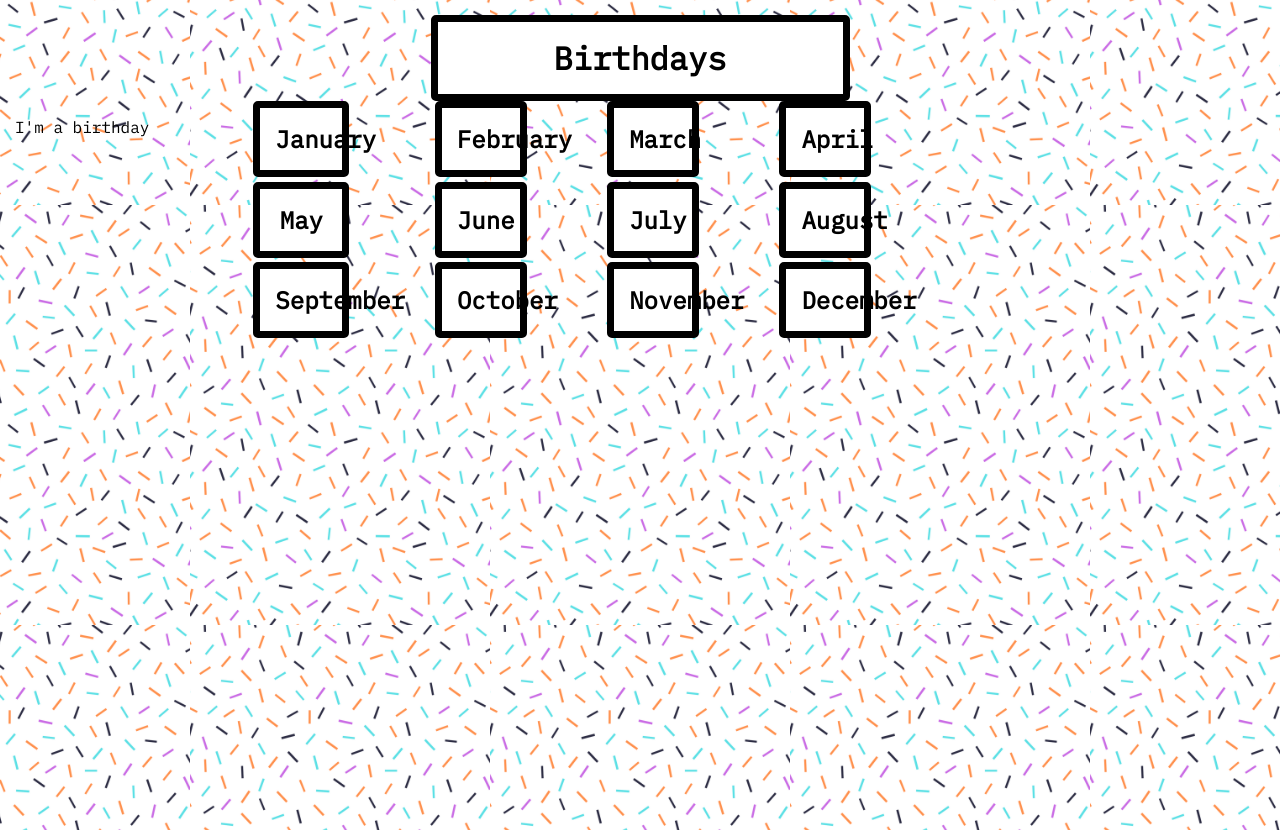
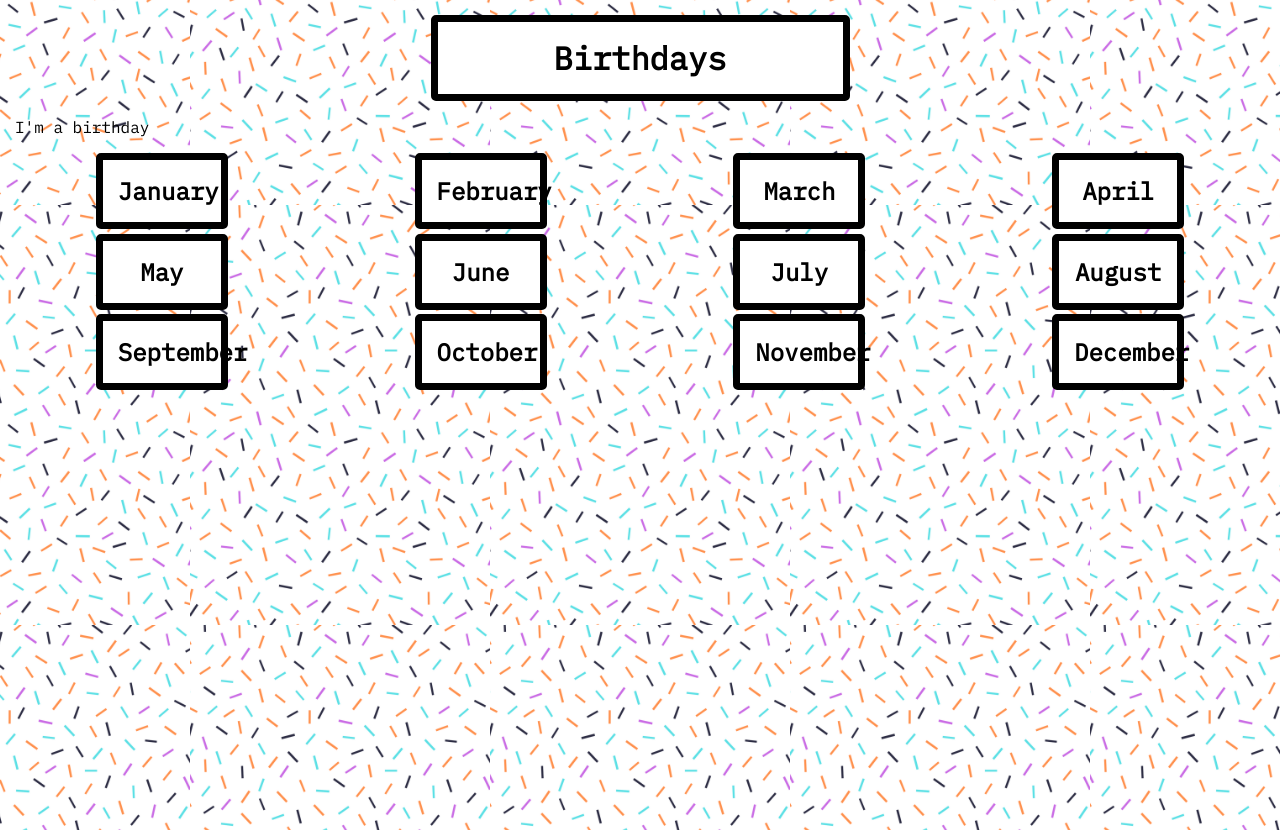
Before and after one commit to kaylagordon/birthday-assessment, a React (Create React App) app: page / in a window 1280 px wide. Built offline with nearby package versions, Linux system fonts and the light colour scheme.

Commit message:
Move bday container to all the birthdays

```diff
--- a/src/Components/App/App.js
+++ b/src/Components/App/App.js
@@ -23,9 +23,9 @@ class App extends Component {
         <div className='bday-form'>
           {/* <Form /> */}
         </div>
-        <div className='bday-container'>
+        {/* <div className='bday-container'> */}
           <AllTheBirthdays bdayMonths={this.state.bdayMonths}/>
-        </div>
+        {/* </div> */}
       </div>
     );
   }
```
